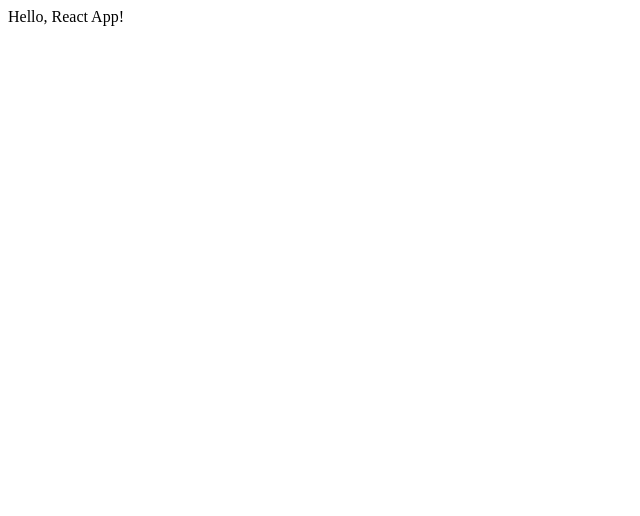
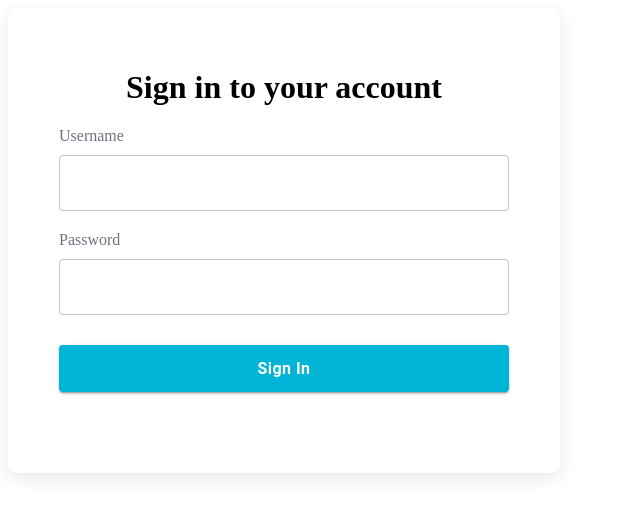
Before and after one commit to mzhao99/chuwa-project2, a React (Create React App) app in the folder client/: page /login in a window 1280 px wide. Shown: the top 516 px of the page, without its empty margins (0-640 px from the left). Built offline with nearby package versions, Linux system fonts and the light colour scheme.

Commit message:
added redux store, protected route, and login ui

```diff
--- a/client/src/App.js
+++ b/client/src/App.js
@@ -1,7 +1,28 @@
-import React from 'react';
+import React from "react";
+import { BrowserRouter as Router, Routes, Route } from "react-router-dom";
+import ProtectedRoute from "./components/ProtectedRoute";
+import LoginPage from "./pages/Auth/LoginPage";
 
 const App = () => {
-  return <div>Hello, React App!</div>;
+  return (
+    <Router>
+      {/* <Header /> */}
+      {/* <ContentWrapper> */}
+        <Routes>
+          <Route path="/login" element={<LoginPage />} />
+          {/* <Route path="/signup" element={<SignupPage />} /> */}
+
+        <Route path="/" element={<ProtectedRoute />}>
+          {/* <Route index element={<HomePage />} /> */}
+        </Route>
+
+          {/* <Route path="/error" element={<ErrorPage />} />
+          <Route path="*" element={<ErrorPage />} /> */}
+        </Routes>
+      {/* </ContentWrapper> */}
+      {/* <Footer /> */}
+    </Router>
+  );
 };
 
 export default App;
--- /dev/null
+++ b/client/src/components/FilledBtn.js
@@ -0,0 +1,18 @@
+import React from 'react';
+import { Button, styled } from "@mui/material";
+
+const CustomFilledBtn = styled(Button)(({height, width, fontSize, fontWeight, disabled}) => ({
+  height: height || "47px",
+  width: width || "auto",
+  fontSize: fontSize || "16px",
+  fontWeight: fontWeight || "600",
+  backgroundColor: "#00b4d8",
+  textTransform: "none",
+  disabled: disabled,
+}))
+
+export default function FilledBtn({height, width, fontSize, fontWeight, text, onClick, disabled, ...rest}) {
+  return (
+    <CustomFilledBtn variant="contained" height={height} width={width} fontSize={fontSize} fontWeight={fontWeight} onClick={onClick} disabled={disabled} {...rest}>{text}</CustomFilledBtn>
+  )
+}
--- /dev/null
+++ b/client/src/components/InputField.js
@@ -0,0 +1,70 @@
+import React, { useState } from "react";
+import { TextField, styled, InputAdornment, IconButton } from "@mui/material";
+import { Visibility, VisibilityOff } from "@mui/icons-material";
+
+const CustomizedInput = styled(TextField)(({ height, fontSize }) => ({
+  height: height || "56px",
+  "& .MuiInputBase-input": {
+    fontSize: fontSize || "16px",
+  },
+  "& .MuiOutlinedInput-root": {
+    "&.Mui-focused fieldset": {
+      borderColor: "#5048E5",
+    },
+  },
+  "&.Mui-error fieldset": {
+    borderColor: "#FC5A44",
+  },
+  "& .MuiFormHelperText-root": {
+    fontSize: "14px",
+    color: "#FC5A44",
+    textAlign: "right",
+  },
+}));
+
+export default function InputField({
+  height,
+  fontSize,
+  error,
+  helperText,
+  isPassword,
+  onChange,
+  name,
+  value,
+}) {
+  const [showPassword, setShowPassword] = useState(false);
+
+  const handleClickShowPassword = () => {
+    setShowPassword((show) => !show);
+  };
+
+  return (
+    <CustomizedInput
+      hiddenLabel
+      fullWidth
+      height={height}
+      fontSize={fontSize}
+      error={error}
+      helperText={helperText}
+      type={isPassword && !showPassword ? "password" : "text"}
+      onChange={onChange}
+      name={name}
+      value={value}
+      InputProps={{
+        endAdornment: isPassword ? (
+          <InputAdornment position="end">
+            <IconButton
+              aria-label={
+                showPassword ? 'display the password' : 'hide the password'
+              }
+              onClick={handleClickShowPassword}
+              edge="end"
+            >
+              {showPassword ? <VisibilityOff /> : <Visibility />}
+            </IconButton>
+          </InputAdornment>
+        ) : null,
+      }}
+    />
+  );
+}
--- /dev/null
+++ b/client/src/components/ProtectedRoute.js
@@ -0,0 +1,18 @@
+import React from "react";
+import { useSelector } from "react-redux";
+import { Navigate, Outlet } from "react-router-dom";
+
+const ProtectedRoute = ({ requiredRole }) => {
+  const isAuthenticated = useSelector((state) => state.user.isAuthenticated);
+  const userRole = useSelector((state) => state.user.role); // set up role in redux store
+
+  if (!isAuthenticated) {
+    return <Navigate to="/login" />;
+  }
+  if (requiredRole && userRole !== requiredRole) {
+    return <Navigate to="/error" />;
+  }
+  return <Outlet />;
+};
+
+export default ProtectedRoute;
--- /dev/null
+++ b/client/src/pages/Auth/LoginPage.js
@@ -0,0 +1,68 @@
+import React, { useState } from "react";
+import { useForm } from "react-hook-form";
+import {Link, useNavigate} from 'react-router-dom';
+import FilledBtn from "../../components/FilledBtn";
+import InputField from "../../components/InputField";
+import { CircularProgress } from "@mui/material";
+import "../../styles/AuthForm.css";
+
+export default function LoginPage() {
+  const navigate = useNavigate();
+  const {register, handleSubmit, formState: { errors }} = useForm();
+  const [loading, setLoading] = useState(false);
+  const [success, setSuccess] = useState(false);
+  const [error, setError] = useState("");
+
+  const onSubmit = async (data) => {
+    setLoading(true);
+    try {
+      // add log in feature here
+      console.log("Log in success: ", data);
+      setTimeout(() => {
+        setSuccess(true);
+        setTimeout(() => navigate('/'), 1500);
+      }, 1500);
+    } catch (e) {
+      setError("Invalid username or password");
+      setLoading(false);
+    }
+  };
+
+  return success ? (
+    <h3>Logged in successfully! Redirecting...</h3>
+  ) : (
+    <form className="auth-form" onSubmit={handleSubmit(onSubmit)}>
+      <h1>Sign in to your account</h1>
+      <div className="input-field">
+        <label>Username</label>
+        <InputField
+          name="username"
+          {...register("username", { required: "Username is required" })}
+        />
+        {errors.username && (
+          <p className="auth-error-message">{errors.username.message}</p>
+        )}
+      </div>
+      <div className="input-field">
+        <label>Password</label>
+        <InputField
+          name="password"
+          type="password"
+          {...register("password", {required: "Password is required"},)}
+        />
+        {errors.password && (
+          <p className="auth-error-message">{errors.password.message}</p>
+        )}
+      </div>
+      {error && <p className="auth-error-message">{error}</p>}
+      <div className="submit-btn">
+        <FilledBtn
+          text={loading ? <CircularProgress size={20} /> : "Sign In"}
+          width="100%"
+          type="submit"
+          disabled={loading}
+        />
+      </div>
+    </form>
+  );
+}
--- /dev/null
+++ b/client/src/styles/AuthForm.css
@@ -0,0 +1,73 @@
+.auth-form {
+  width: 450px;
+  border: 1px solid white;
+  border-radius: 10px;
+  box-shadow: 0 5px 16px 1px rgba(229, 229, 229, 0.8);
+  padding: 20px 50px 50px 50px;
+}
+
+.auth-form h1 {
+  text-align: center;
+  margin-top: 40px;
+}
+
+.auth-form .input-field {
+  margin: 20px 0 20px 0;
+}
+
+.auth-form .input-field label {
+  display: block;
+  color: #6b7280;
+  margin-bottom: 10px;
+}
+
+.auth-form .submit-btn {
+  margin: 30px 0;
+}
+
+.auth-form .role-switch {
+  color: #6b7280;
+  padding-top: 10px;
+}
+
+#recovery-text {
+  text-align: center;
+  color: #6b7280;
+  padding-bottom: 10px;
+}
+
+.recovery-link {
+  display: flex;
+  flex-direction: column;
+  justify-content: center;
+  align-items: center;
+  text-align: center;
+  height: 530px;
+  width: 600px;
+  margin: 0 auto;
+}
+
+.recovery-link p {
+  font-size: 16px;
+  font-weight: 600;
+  padding: 0 50px;
+}
+
+.auth-error-message {
+  color: red;
+}
+
+@media (max-width: 600px) {
+  .auth-form {
+    padding: 10px 20px;
+  }
+
+  .auth-form .footer {
+    flex-direction: column;
+    text-align: center;
+  }
+
+  .auth-form .footer span {
+    margin-bottom: 20px;
+  }
+}
```
Also changed, not shown: client/src/features/user/userSlice.js (added, +87 -0 lines), client/src/store/store.js (added, +10 -0 lines).
